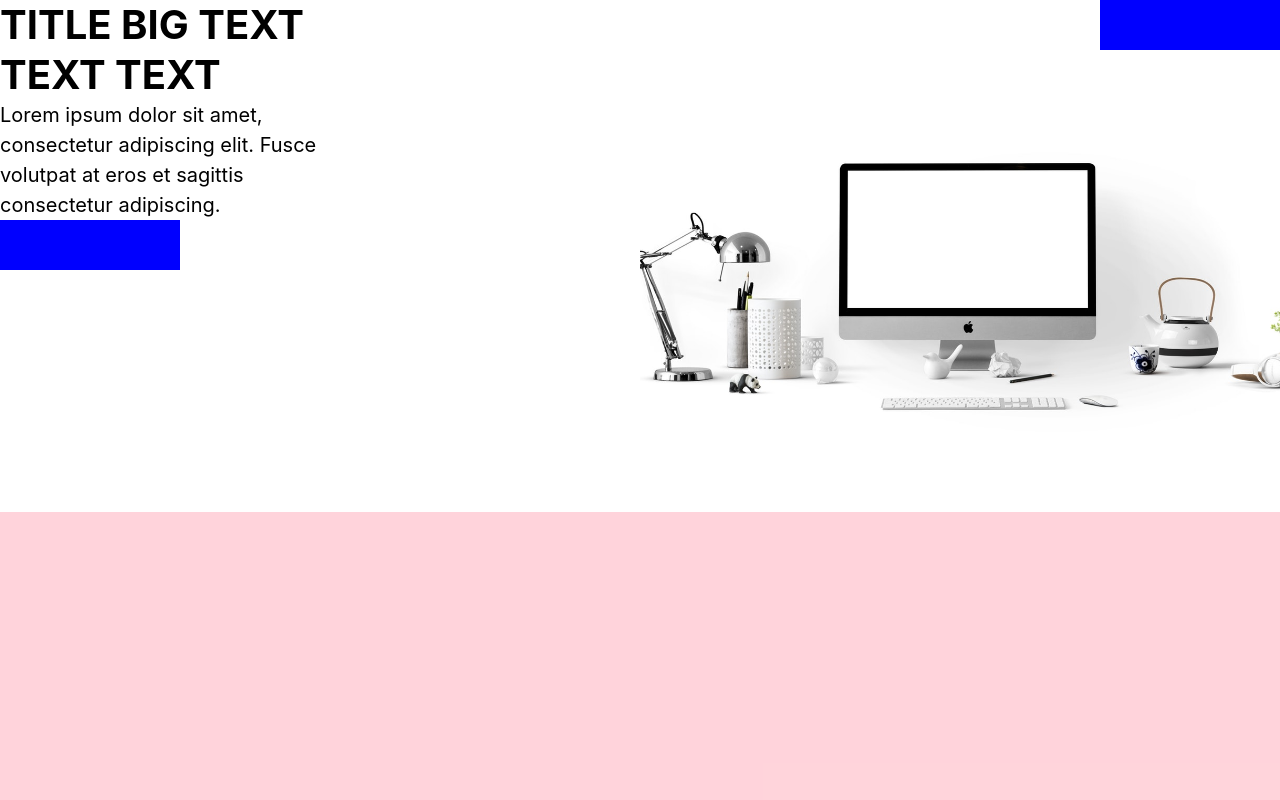
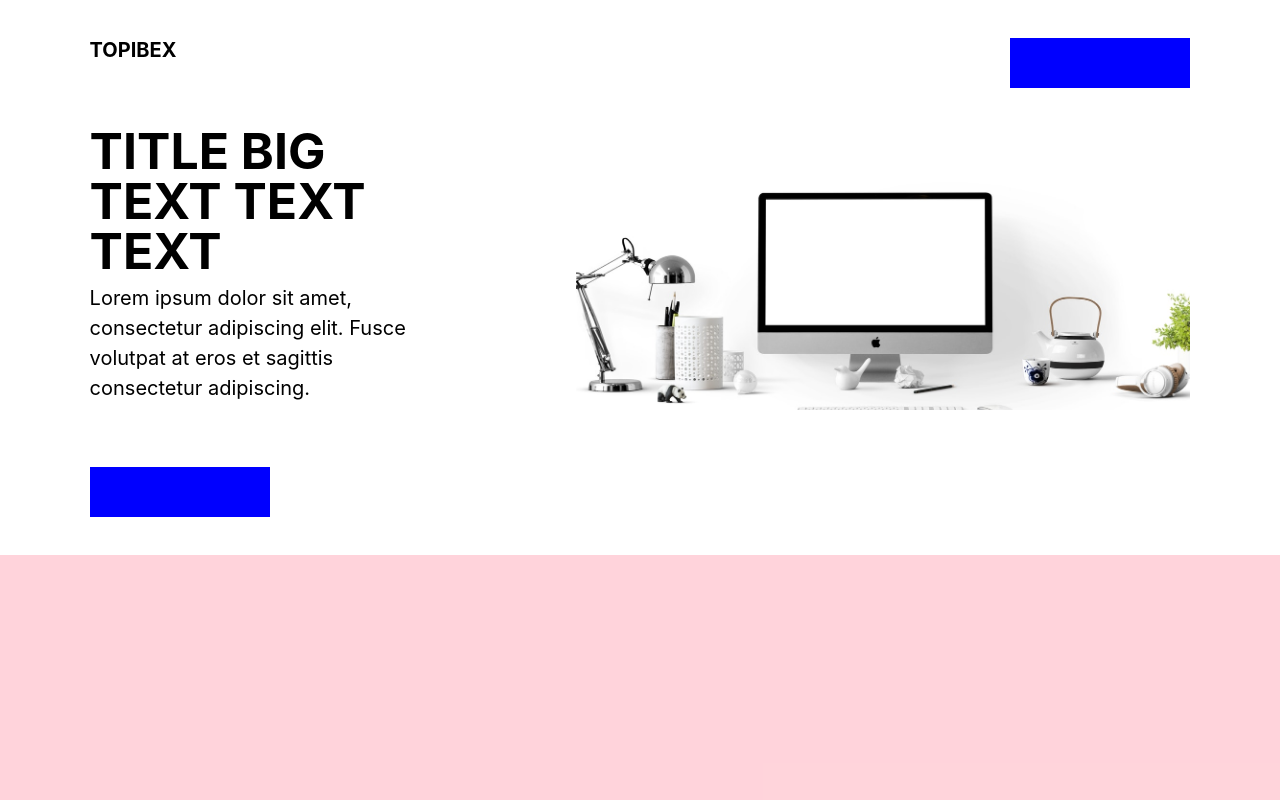
Before and after one commit to patrickayella04/topIbexTwo, a React (Create React App) app: page / in a window 1280 px wide. Shown: the top 800 px of the page. Built offline with nearby package versions, Linux system fonts and the light colour scheme.

Commit message:
section one desktop

```diff
--- a/src/components/sectionOne/One.scss
+++ b/src/components/sectionOne/One.scss
@@ -14,11 +14,8 @@
     width: 85vw;
     height: 63vw;
     margin-top: 5vw;
-    //border: solid black 0.5px;
-    // background-color: black;
   }
   .main-image-area {
-    //border: solid black 0.5px;
     background-image: url(../imgs/deskTopWhite.jpg);
     background-size: cover;
   }
@@ -58,110 +55,9 @@
 }
 //////////////////////////////////
 
-// // Desktop
-// @media (max-width: 9992px) {
-//   // Organism
-//   .section-one {
-//     //margin: 5vw;
-//     //margin-bottom: 30vw;
+// Larg Desktop
 
-//     // display: flex;
-//     // flex-direction: column;
-//     // align-items: center;
-
-//     display: grid;
-//     grid-template-rows: auto 10vw 21vw auto;
-//     grid-template-columns: auto auto;
-
-//     grid-template-areas:
-//       "logo button2"
-//       "title pic"
-//       "des pic"
-//       "button pic";
-//   }
-//   // areas template
-//   .logo-area-top {
-//     grid-area: logo;
-//     color: black;
-//     margin-bottom: 5vw;
-//   }
-//   .main-header-area {
-//     grid-area: title;
-//   }
-//   .para-description-area {
-//     grid-area: des;
-//   }
-//   .button-one-area {
-//     grid-area: button;
-//   }
-//   .button-two-one-area {
-//     grid-area: button2;
-
-//     margin-left: 58.7vw;
-//   }
-//   .main-image-area {
-//     grid-area: pic;
-//     margin-left: 15vw;
-//     width: 58.6vw;
-//     height: 35vw;
-//   }
-//   ///////////////////////
-//   .logo-area-top,
-//   .button-two-one-area {
-//     margin-bottom: 10vw;
-//   }
-
-//   // Molecules
-//   .main-image-area,
-//   .main-header-area,
-//   .para-description-area,
-//   .button-one-area {
-//     //width: 45vw;
-//     //height: 35vw;
-//     //margin-top: 5vw;
-//     //border: solid black 0.5px;
-//     // background-color: black;
-//   }
-//   .main-image-area {
-//     border: solid black 0.5px;
-//     background-image: url(../imgs/deskTopWhite.jpg);
-//     background-size: cover;
-//   }
-//   .main-header-area,
-//   .para-description-area,
-//   .button-one-area {
-//     width: 45vw;
-//     //height: 40vw;
-//     height: auto;
-//     //margin-top: 10vw;
-//   }
-//   .main-header-area,
-//   .para-description-area {
-//     width: 25vw;
-//   }
-
-//   .button-one-area,
-//   .button-two-one-area {
-//     //margin-right: 33.5vw;
-//     height: 50px;
-//     width: 180px;
-//     background-color: blue;
-//     //margin-top: 7.5vw;
-//     //margin-bottom: 10vw;
-//   }
-//   // Atoms
-//   .main-header-text {
-//     font-size: 4rem;
-//     line-height: 5rem;
-//     //border: solid black 0.5px;
-//   }
-//   .para-des-text {
-//     font-size: 2rem;
-//     line-height: 3rem;
-//   }
-// }
-
-@media (min-width: 992px) {
+@media (min-width: 1948px - 1100px) {
   // Organism
   .mobile-section-one {
     display: none;
@@ -169,27 +65,29 @@
   .desktop-area {
     display: flex;
     flex-direction: row;
+    margin: 3vw 17vw;
+    //margin: 100px 300px;
   }
   ///////////////////////
 
-  .box1,
+  .box1 {
+    width: 40%;
+    margin-right: 3vw;
+  }
   .box2 {
-    width: 50%;
+    width: 60%;
+    margin-left: 3vw;
   }
-
   .main-image-area {
     //margin-left: 15vw;
     width: 100%;
-    height: 35vw;
+    height: 24vw;
   }
-
   .button-two-one-area {
     //margin-bottom: 10vw;
+
     float: right;
   }
-
-  // Molecules
-
   .main-image-area {
     //border: solid black 0.5px;
     background-image: url(../imgs/deskTopWhite.jpg);
@@ -208,24 +106,45 @@
   .para-description-area {
     width: 25vw;
   }
-
+  .para-description-area {
+    margin-bottom: 5vw;
+  }
   .button-one-area,
   .button-two-one-area {
-    //margin-right: 33.5vw;
     height: 50px;
     width: 180px;
     background-color: blue;
-    //margin-top: 7.5vw;
-    //margin-bottom: 10vw;
+  }
+  .button-one-area {
+    margin-top: 1vw;
   }
   // Atoms
   .main-header-text {
-    font-size: 4rem;
+    font-size: 5rem;
     line-height: 5rem;
     //border: solid black 0.5px;
   }
   .para-des-text {
     font-size: 2rem;
     line-height: 3rem;
+    margin-top: 0.5vw;
+  }
+  .logo-area-desk {
+    margin-bottom: 5vw;
+    font-size: 2rem;
   }
 }
+
+/////////////////////////////////////
+
+// Small laptop screen
+
+@media (max-width: 1600px) {
+  .desktop-area {
+    display: flex;
+    flex-direction: row;
+    margin: 3vw 7vw;
+    //margin: 100px 300px;
+  }
+}
+///////////////////////////////////
--- /dev/null
+++ b/src/components/sectionOne/atoms/LogoSpace.jsx
@@ -0,0 +1,7 @@
+import React from "react";
+
+function LogoSpace() {
+  return <h2 className="logo-area-desk">TOPIBEX</h2>;
+}
+
+export default LogoSpace;
--- a/src/components/sectionOne/organisms/SectionOne.jsx
+++ b/src/components/sectionOne/organisms/SectionOne.jsx
@@ -1,4 +1,5 @@
 import React from "react";
+import LogoSpace from "../atoms/LogoSpace";
 
 import ButtonOneArea from "../molecuels/ButtonOneArea";
 import ButtonTwo from "../molecuels/ButtonTwo";
@@ -16,6 +17,7 @@ function SectionOne() {
         {/* <LogoArea /> */}
         <div className="desktop-area">
           <div className="box1">
+            <LogoSpace />
             <MainHeaderArea />
             <ParaDescription />
             <ButtonOneArea />
```
